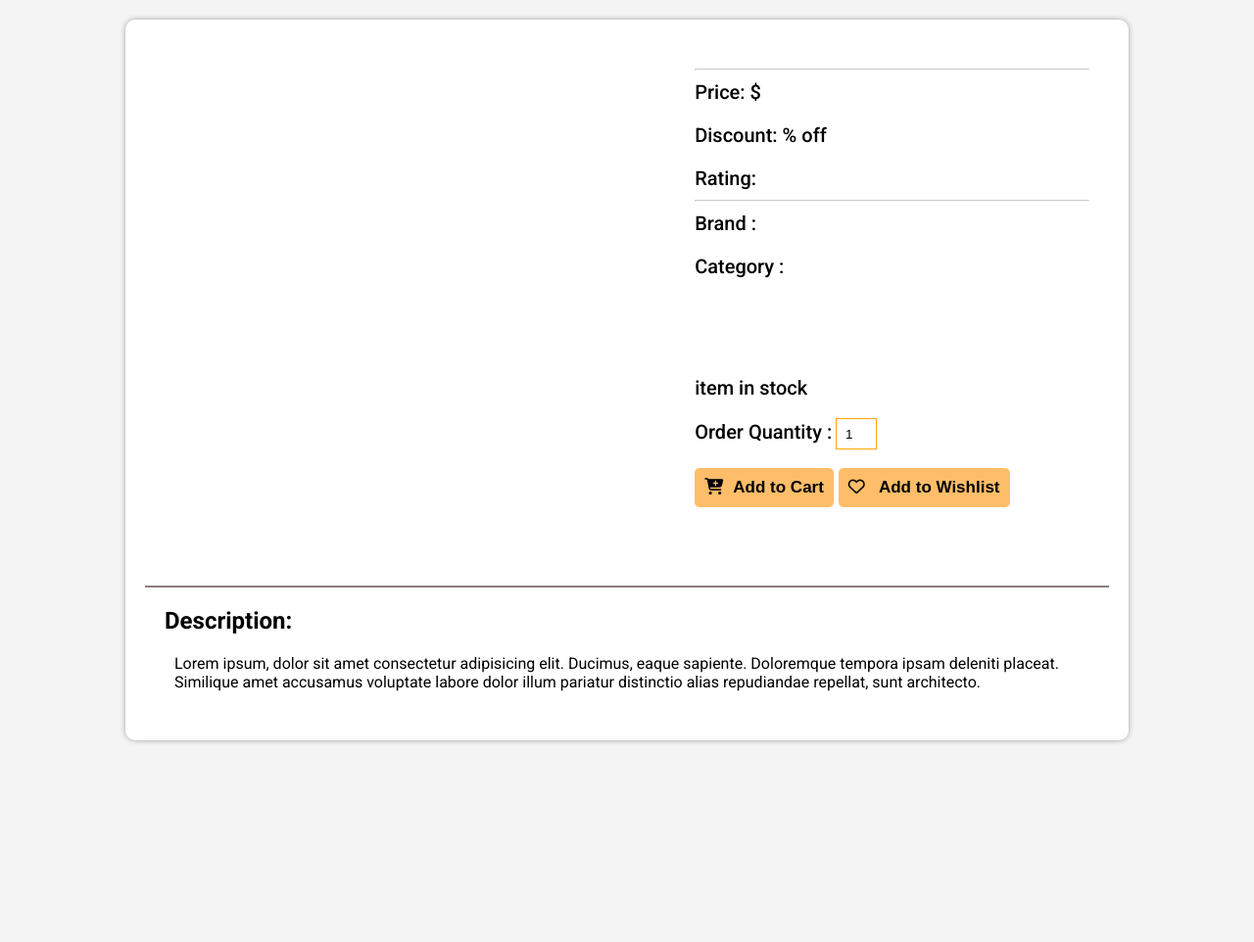
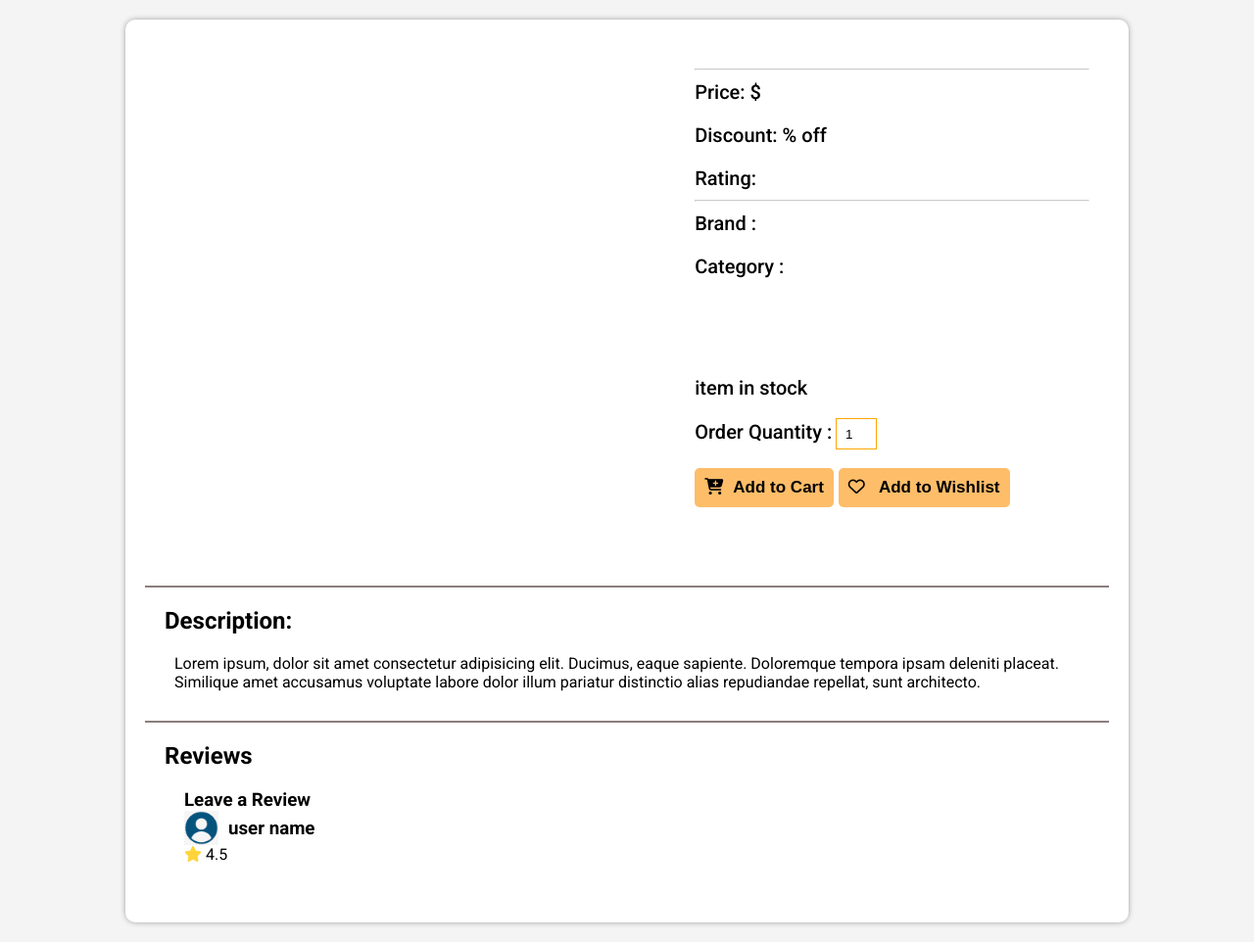
Before and after one commit to hazemr2121/ShopIQ, a website with bundled scripts: page product_details.html in a window 1280 px wide. Shown: the whole page at 98% size. Before the commit the page ends 800 px from the top, so only its background shows below. Built offline with nearby package versions, Linux system fonts and the light colour scheme; no server answers; a web font is replaced by a local one.

Commit message:
add review

```diff
--- a/assets/css/product_details.css
+++ b/assets/css/product_details.css
@@ -80,6 +80,7 @@ body {
 }
 .product_page .description {
     padding: 20px;
+    border-bottom: 2px solid #8c7e7e;
 }
 .product_page .description h2 {
     margin-bottom: 10px;
@@ -87,3 +88,17 @@ body {
 .product_page .description p {
     padding: 10px;
 }
+.product_page .reviews {
+    padding: 20px;
+}
+.product_page .reviews .reviews_content {
+    padding: 20px;
+}
+.product_page .reviews .review_card .user_details {
+    display: flex;
+    align-items: center;
+}
+.product_page .reviews .review_card img {
+    width: 35px;
+    margin-right: 10px;
+}
--- a/product_details.html
+++ b/product_details.html
@@ -40,13 +40,40 @@
                     </div>
                     <div class="operations">
                         <button class="add-to-cart"> <i class="fa-solid fa-cart-plus"></i>Add to Cart</button>
-                        <button class="add-to-wishlist" data-wished="false"> <i class="fa-regular fa-heart"></i> Add to Wishlist</button>
+                        <button class="add-to-wishlist" data-wished="false"> <i class="fa-regular fa-heart"></i> Add to
+                            Wishlist</button>
                     </div>
                 </div>
             </div>
             <div class="description">
                 <h2>Description:</h2>
-                <p>Lorem ipsum, dolor sit amet consectetur adipisicing elit. Ducimus, eaque sapiente. Doloremque tempora ipsam deleniti placeat. Similique amet accusamus voluptate labore dolor illum pariatur distinctio alias repudiandae repellat, sunt architecto.</p>
+                <p>Lorem ipsum, dolor sit amet consectetur adipisicing elit. Ducimus, eaque sapiente. Doloremque tempora
+                    ipsam deleniti placeat. Similique amet accusamus voluptate labore dolor illum pariatur distinctio
+                    alias repudiandae repellat, sunt architecto.</p>
+            </div>
+            <div class="reviews">
+                <h2>Reviews</h2>
+                <div class="reviews_content">
+                    <div class="review_form">
+                        <h3>Leave a Review</h3>
+                    </div>
+                    <div class="cards">
+                        <div class="review_card">
+                            <div class="user_details">
+                                <img src="./png-transparent-profile-logo-computer-icons-user-user-blue-heroes-logo-thumbnail.png"
+                                    alt="">
+                                <h3>user name</h3>
+                            </div>
+                            <div class="rating">
+                                <i class="fa-solid fa-star" style="color: #FFD43B;"></i> 4.5
+                            </div>
+                            <div class="comment">
+
+                            </div>
+                        </div>
+                    </div>
+                </div>
+
             </div>
         </div>
     </div>
```
Also changed, not shown: png-transparent-profile-logo-computer-icons-user-user-blue-heroes-logo-thumbnail.png (added), user-6380868_1280.webp (added).
